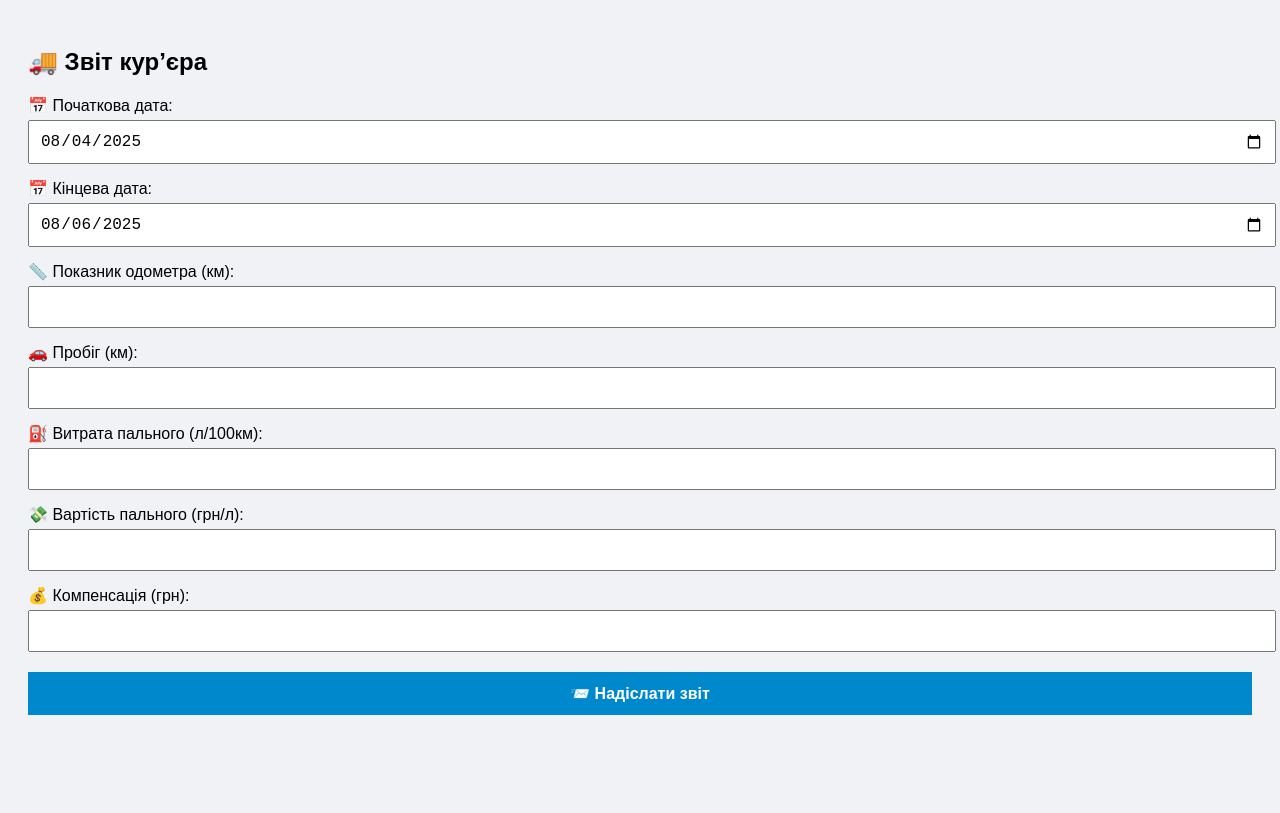
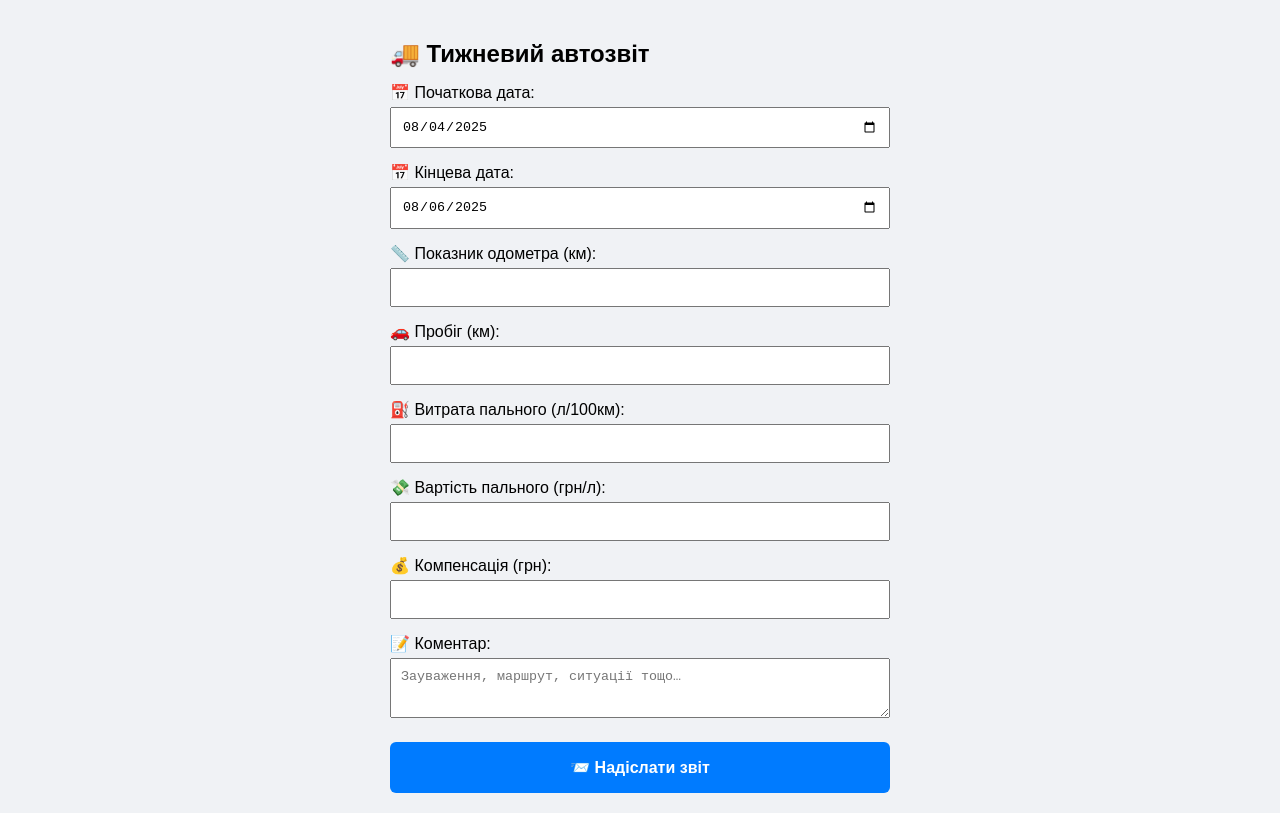
Before and after one commit to VetAi25/driver-report, a plain HTML site: page index.html in a window 1280 px wide. Drawn offline with Linux system fonts and the light colour scheme.

Commit message:
Update index.html
- Додано поле “Коментар” до форми.
- Додано автоматичне формування заголовку “Тижневий автозвіт від [дата]”, де дата — поточна, у форматі дд.мм.рррр.

```diff
--- a/index.html
+++ b/index.html
@@ -2,7 +2,7 @@
 <html lang="uk">
 <head>
   <meta charset="UTF-8" />
-  <title>Звіт кур’єра</title>
+  <title>Тижневий автозвіт</title>
   <meta name="viewport" content="width=device-width, initial-scale=1.0" />
   <script defer src="script.js"></script>
   <style>
@@ -10,39 +10,45 @@
       font-family: sans-serif;
       padding: 20px;
       background: #f0f2f5;
+      max-width: 500px;
+      margin: auto;
     }
-
+    h2 {
+      margin-bottom: 10px;
+    }
     label {
       display: block;
       margin-top: 15px;
     }
-
-    input {
+    input, textarea {
       width: 100%;
       padding: 10px;
       margin-top: 5px;
-      font-size: 16px;
+      box-sizing: border-box;
     }
-
+    textarea {
+      resize: vertical;
+      min-height: 60px;
+    }
     button {
-      padding: 12px;
+      padding: 16px;
       margin-top: 20px;
       width: 100%;
       font-weight: bold;
-      background-color: #0088cc;
+      background: #007bff;
       color: white;
       border: none;
+      border-radius: 6px;
+      cursor: pointer;
       font-size: 16px;
     }
-
     button:hover {
-      background-color: #0077b3;
-      cursor: pointer;
+      background: #0056b3;
     }
   </style>
 </head>
 <body>
-  <h2>🚚 Звіт кур’єра</h2>
+  <h2 id="reportTitle">🚚 Тижневий автозвіт</h2>
   <form id="reportForm">
     <label>📅 Початкова дата:
       <input type="date" name="start_date" required />
@@ -69,7 +75,11 @@
     </label>
 
     <label>💰 Компенсація (грн):
-      <input type="number" name="compensation" step="0.01" required />
+      <input type="number" name="compensation" step="0.01" required readonly />
+    </label>
+
+    <label>📝 Коментар:
+      <textarea name="comment" placeholder="Зауваження, маршрут, ситуації тощо…"></textarea>
     </label>
 
     <button type="submit">📨 Надіслати звіт</button>
```
